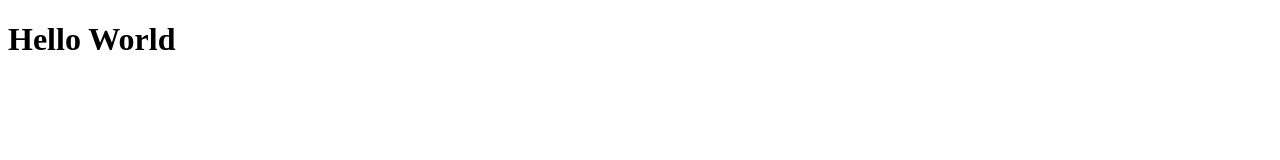
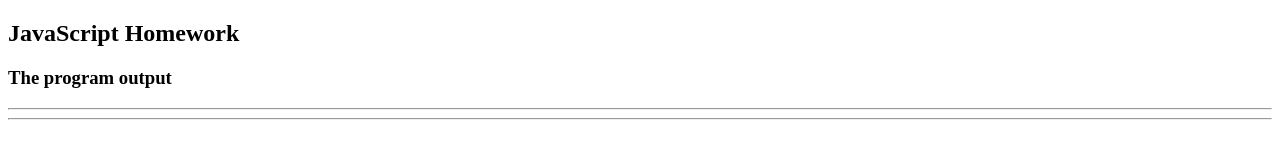
Before and after one commit to dromid21/homework3, a website: page website/index.html in a window 1280 px wide. Drawn offline with Linux system fonts and the light colour scheme.

Commit message:
Template is set up

```diff
--- a/website/index.html
+++ b/website/index.html
@@ -1,12 +1,21 @@
 <!DOCTYPE html>
 <html lang="en">
+
 <head>
     <meta charset="UTF-8">
     <meta name="viewport" content="width=device-width, initial-scale=1.0">
     <meta http-equiv="X-UA-Compatible" content="ie=edge">
-    <title>Hello World</title>
+    <title>Homework 3</title>
 </head>
+
 <body>
-    <h1>Hello World</h1>
+    <script src="main.js"></script>
+    <h2>JavaScript Homework</h2>
+
+    <h3>The program output</h3>
+    <hr>
+
+    <hr>
 </body>
+
 </html>
```
Also changed, not shown: website/main.js (added).
